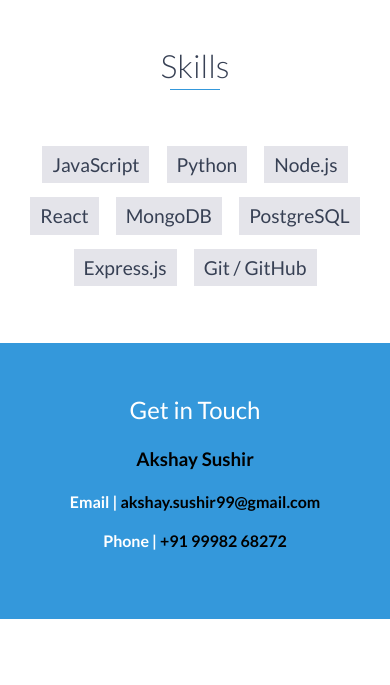
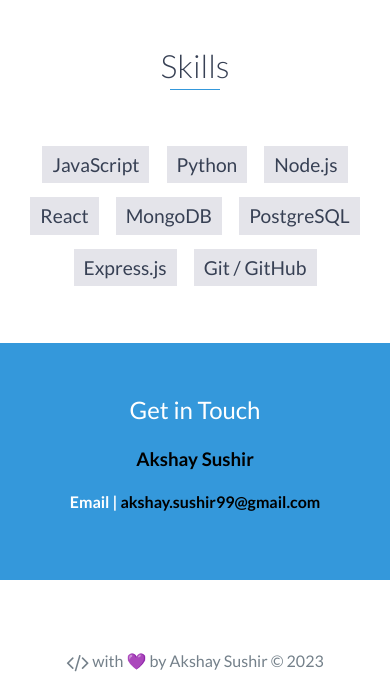
Before and after one commit to axaysushir/axaysushir.github.io, a website: page index.html in a window 390 px wide. Shown: the part 5458-6143 px from the top of the page. Drawn offline with nearby package versions, Linux system fonts and the light colour scheme.

Commit message:
Remove phone

```diff
--- a/index.html
+++ b/index.html
@@ -471,11 +471,11 @@
           <a style="color: #000;" href="mailto:akshay.sushir99@gmail.com">akshay.sushir99@gmail.com</a>
         </strong>
       </p>
-      <p>
+      <!-- <p>
         <strong style="color: #000;">
-          <span style="color: #fff;" class="inverted">Phone | </span>+91 99982 68272
+          <span style="color: #fff;" class="inverted">Phone | </span>+91
         </strong>
-      </p>
+      </p> -->
       <!-- End #contact-form -->
     </div>
     <!-- End #contact -->
```
